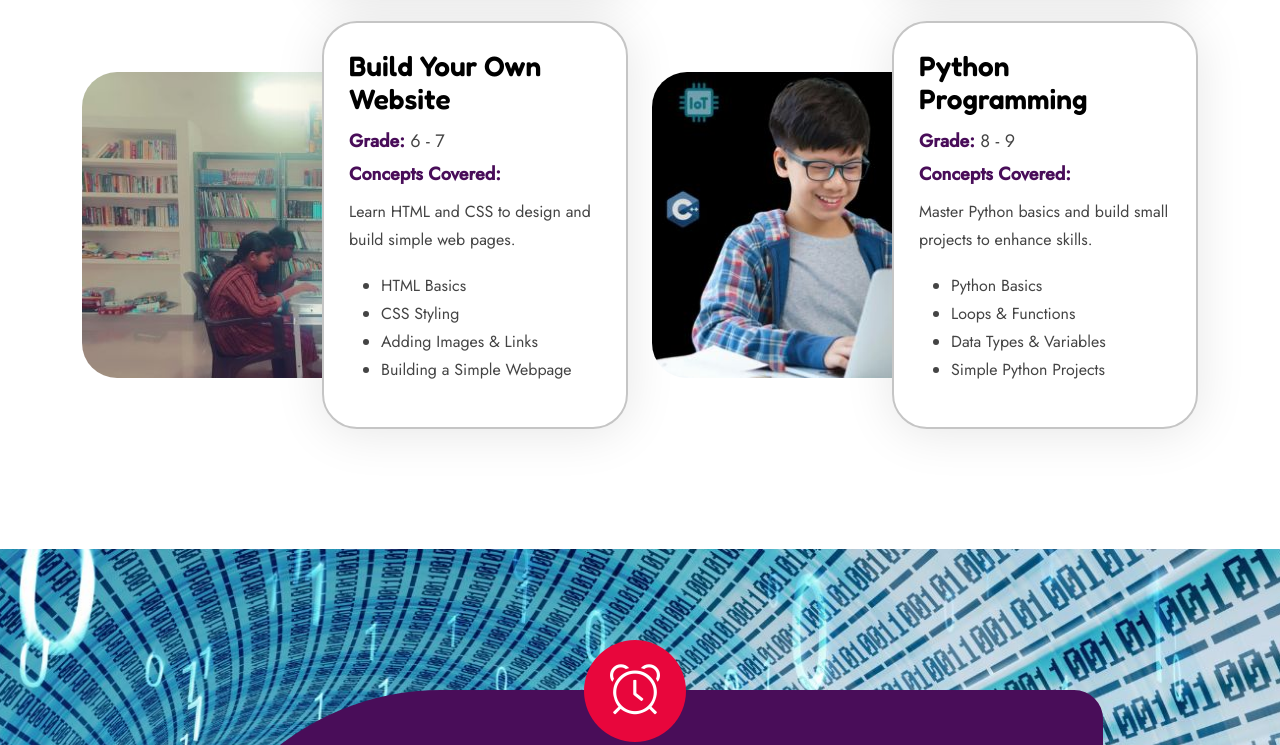
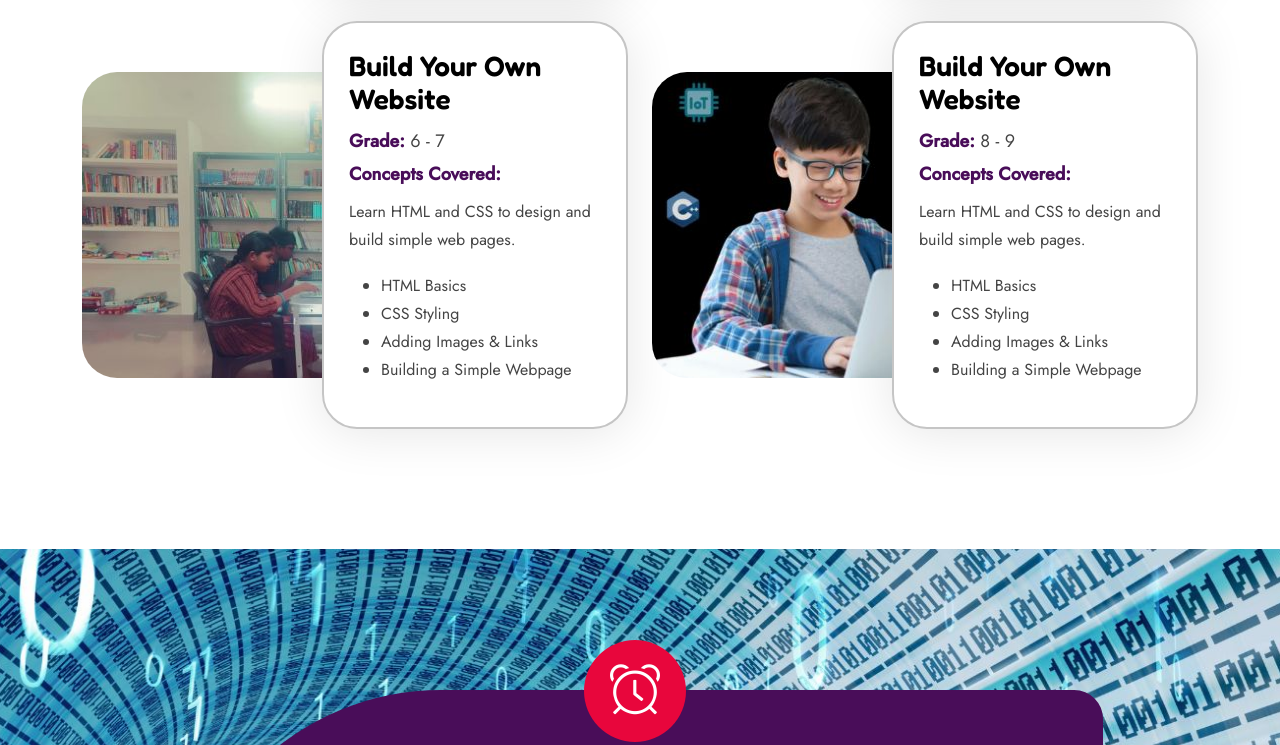
Before and after one commit to salesotomatikstbm/san_academy, a plain HTML site: page index.html in a window 1280 px wide. Shown: the part 1772-2517 px from the top of the page. Drawn offline with Linux system fonts and the light colour scheme.

Commit message:
remove the pyhton

```diff
--- a/index.html
+++ b/index.html
@@ -402,15 +402,15 @@
                             <img src="assets/img/class/cl-1-4.jpg" alt="class">
                         </div>
                         <div class="class-content">
-                            <h3 class="class-title">Python Programming</h3>
+                            <h3 class="class-title">Build Your Own Website</h3>
                             <p class="class-info">Grade: <span class="info">8 - 9</span></p>
                             <p class="class-info">Concepts Covered:</p>
-                            <p>Master Python basics and build small projects to enhance skills.</p>
+                            <p>Learn HTML and CSS to design and build simple web pages.</p>
                             <ul>
-                                <li>Python Basics</li>
-                                <li>Loops & Functions</li>
-                                <li>Data Types & Variables</li>
-                                <li>Simple Python Projects</li>
+                                <li>HTML Basics</li>
+                                <li>CSS Styling</li>
+                                <li>Adding Images & Links</li>
+                                <li>Building a Simple Webpage</li>
                             </ul>
                         </div>
                     </div>
@@ -450,7 +450,7 @@
                                 <div class="td">11:00pm – 12:15pm</div>
                             </div>
                             <div class="tr">
-                                <div class="th">Grades 8-9: Build Billing Software</div>
+                                <div class="th">Grades 8-9: Build Your Own Website</div>
                                 <div class="td">11:00pm – 12:15pm</div>
                             </div>
                         </div>
```
